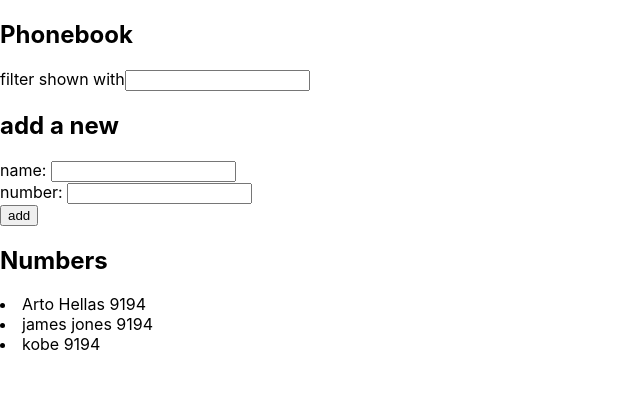
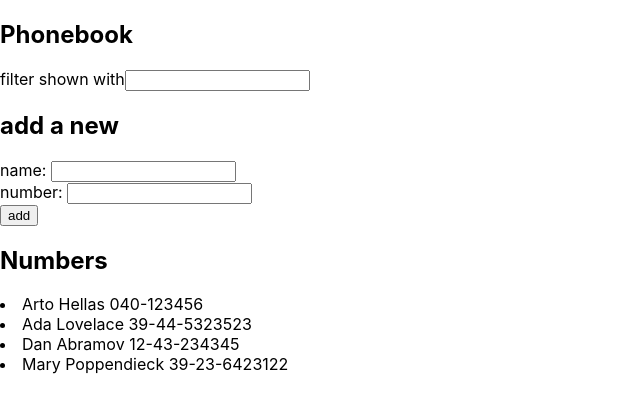
Before and after one commit to Shaky-Sahil/FSO22, a React (Create React App) app in the folder part2/phonebook/: page / in a window 1280 px wide. Shown: the top 412 px of the page, without its empty margins (0-640 px from the left). Built offline with nearby package versions, Linux system fonts and the light colour scheme; data requests are answered from the project's data file.

Commit message:
ex 2.11 done

```diff
--- /dev/null
+++ b/part2/phonebook/db.json
@@ -0,0 +1,24 @@
+{
+    "persons":[
+      {
+        "name": "Arto Hellas",
+        "number": "040-123456",
+        "id": 1
+      },
+      {
+        "name": "Ada Lovelace",
+        "number": "39-44-5323523",
+        "id": 2
+      },
+      {
+        "name": "Dan Abramov",
+        "number": "12-43-234345",
+        "id": 3
+      },
+      {
+        "name": "Mary Poppendieck",
+        "number": "39-23-6423122",
+        "id": 4
+      }
+    ]
+  }
--- a/part2/phonebook/package.json
+++ b/part2/phonebook/package.json
@@ -6,6 +6,7 @@
     "@testing-library/jest-dom": "^5.16.5",
     "@testing-library/react": "^13.4.0",
     "@testing-library/user-event": "^13.5.0",
+    "axios": "^1.3.6",
     "react": "^18.2.0",
     "react-dom": "^18.2.0",
     "react-scripts": "5.0.1",
@@ -34,5 +35,8 @@
       "last 1 firefox version",
       "last 1 safari version"
     ]
+  },
+  "devDependencies": {
+    "json-server": "^0.17.3"
   }
 }
--- a/part2/phonebook/src/App.js
+++ b/part2/phonebook/src/App.js
@@ -1,19 +1,22 @@
-import { useState } from 'react'
+import { useEffect, useState } from 'react'
 import Filter from './components/Filter'
 import PersonForm from './components/PersonForm'
 import Persons from './components/Persons'
+import axios from 'axios'
 
 const App = () => {
-  const [persons, setPersons] = useState([
-    { name: 'Arto Hellas', phone: '9194' },
-    { name: 'james jones', phone: '9194' },
-    { name: 'kobe', phone: '9194' }
-  ])
+  const [persons, setPersons] = useState([])
   const [newName, setNewName] = useState('')
   const [newPhone, setNewPhone] = useState('')
   const [showAll, setShowAll] = useState(true)
   const [filter, setFilter] = useState('')
   const personsToShow = showAll? persons : persons.filter(p => p.name.toLowerCase().includes(filter))
+
+  useEffect(
+    () => {
+    axios.get('http://localhost:3001/persons').then(Response=>setPersons(Response.data))
+    }
+   ,[])
 
   const updateName = (e) => {
     setNewName(e.target.value)
@@ -21,8 +24,9 @@
 
   const addPerson = (e) => {
     e.preventDefault()
-    const newPerson = {name:newName,phone:newPhone}
+    const newPerson = {name:newName,number:newPhone}
     console.log(newPerson)
+    console.log(persons)
     checkDuplicate(newName) === true ? alert(`${newName} is a duplicate name`) : setPersons(persons.concat(newPerson))
     setNewName('')
     setNewPhone('')
--- a/part2/phonebook/src/components/Persons.js
+++ b/part2/phonebook/src/components/Persons.js
@@ -1,7 +1,7 @@
 const Persons = ({personsToShow}) => {
     return(
         <div>
-        {personsToShow.map((p)=><li key={p.name}>{p.name} {p.phone}</li>) }
+        {personsToShow.map(p=>(<li>{p.name} {p.number}</li>))}
         </div>
     )
 }
```
Also changed, not shown: 1 other file (tests, documents, lock files or other folders).
